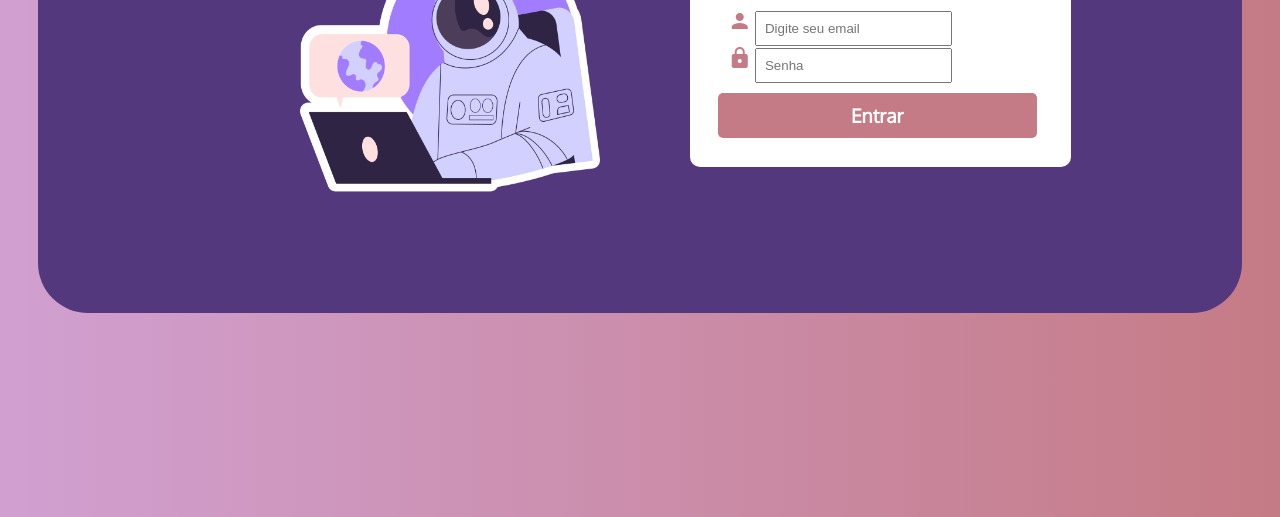
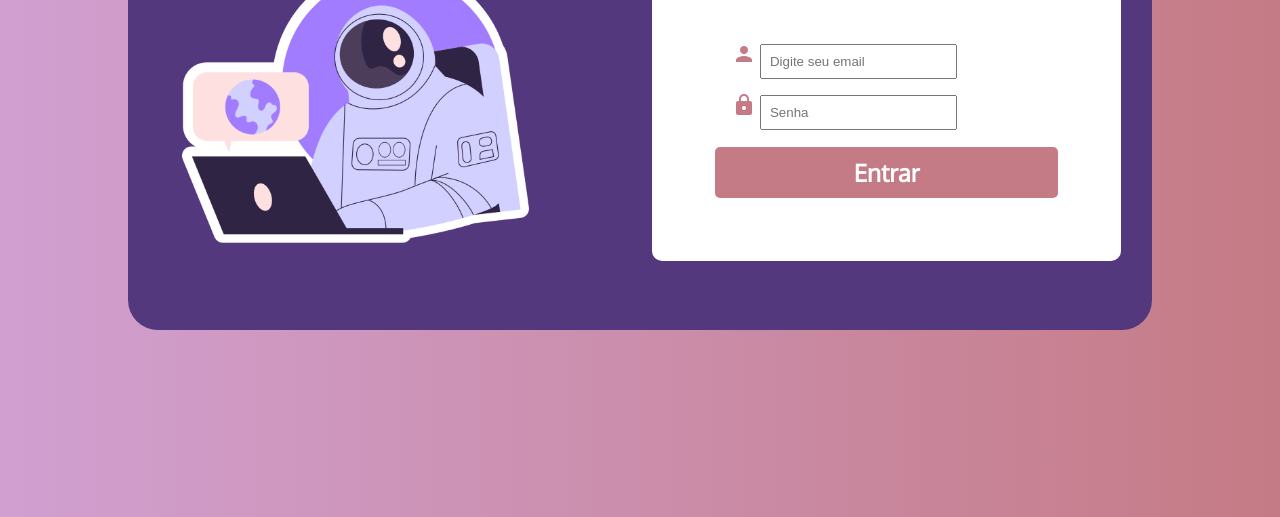
Before and after one commit to camilabsp/landingpage, a plain HTML site: page tela-login.html in a window 1280 px wide. Shown: the part 283-800 px from the top of the page. Drawn offline with Linux system fonts and the light colour scheme; a web font is replaced by a local one.

Commit message:
mediaquery-login

```diff
--- /dev/null
+++ b/estilo-login/mediaquery-login.css
@@ -0,0 +1,70 @@
+@charset "UTF-8";
+
+@media screen and(min-width:768px) and (max-width:1023px) {/*TABLET*/
+
+    .conteiner {
+        display: flex;
+        flex-direction: row;
+        justify-content: center;
+        align-items: center;
+        background-color: #53387e;
+        border-radius: 30px;
+        margin: 3%;
+        max-height: 100%;
+    }
+
+
+
+}
+
+@media screen and (min-width: 1024px) { /*DESKTOP*/
+
+    .conteiner {
+        display: flex;
+        flex-direction: row;
+        justify-content: center;
+        align-items: center;
+        background-color: #53387e;
+        border-radius: 30px;
+        margin: 10%;
+        max-height: 100%;
+    }
+
+    #formulario {
+        display: inline-block;
+        border-radius: 10px;
+        background-color:white;
+        margin-right: 3%;
+        padding: 2%;
+        max-width: 45%;
+    }
+
+    #formulario > h1 {
+        color:rgb(197, 123, 133);
+        text-align: center;
+    }
+
+    #email {
+        padding: 2%;
+        max-width: 100%;
+
+    }
+
+    #senha {
+        padding: 2%;
+        max-width: 100%;
+
+    }
+
+    #botao {
+        display: block;
+        padding: 10px;
+        margin-top: 10px;
+        background-color:rgb(197, 123, 133);
+        border-radius: 5px;
+        text-align: center;
+        font-size: 1.5em;
+        font-weight: bold;
+        max-width: 100%;
+    }
+}
--- a/estilo/style-login.css
+++ b/estilo-login/style-login.css
@@ -16,50 +16,57 @@ body {
 
 .conteiner {
     display: flex;
-    flex-direction: row;
+    flex-direction: column;
     justify-content: center;
     align-items: center;
     background-color: #53387e;
-    border-radius: 50px;
-    margin: 5% 3%;
-    height: 100%;
-    font-size: 0.8em;
+    border-radius: 30px;
+    margin: 5%;
+    max-height: 100%;
 }
 
 #texto {
     display: block;
     color: white;
     position: relative;
-    margin: 5%;
-    padding: 15px;
+    margin: 2%;
+    padding: 10px;
+}
+
+#texto > h1 {
     text-align: center;
+    font-size: 1.5em;
 }
 
 img{
-    display: block;
-    padding: 15px;
-    height: 320px;
-    width: 300px;
+    display: flex;
+    flex-direction: column;
+    justify-content: center;
+    align-items: center;
+    margin: 3%;
+    padding: 2%;
+    max-width: 75%;
+
 }
 
 #formulario {
-    display: block;
-    padding: 10px;
-    border-radius: 10px;
+    display: flex;
+    flex-direction: column;
+    border-radius: 0px 0px 10px 10px;
     background-color:white;
-    width: 30%;
-
+    padding: 3%;
+    max-width: 100%;
 }
 
 #formulario > h1 {
     color:rgb(197, 123, 133);
     text-align: center;
-    padding: 3%;
+    padding: 2%;
 }
 
 form {
-    margin: 5%;
-
+    margin: 7%;
+    padding: 3%;
 }
 
 #email {
@@ -68,7 +75,7 @@ form {
 
 #senha {
     display: inline-block;
-    padding-bottom: 10px;
+    padding-bottom: 9%;
 
 }
 
@@ -89,7 +96,7 @@ input {
     text-align: center;
     font-size: 1.5em;
     font-weight: bold;
-    width: 92%;
+    max-width: 100%;
 }
 
 a {
--- a/tela-login.html
+++ b/tela-login.html
@@ -5,7 +5,8 @@
     <meta http-equiv="X-UA-Compatible" content="IE=edge">
     <meta name="viewport" content="width=device-width, initial-scale=1.0">
     <link href="https://fonts.googleapis.com/icon?family=Material+Icons" rel="stylesheet">
-    <link rel="stylesheet" href="estilo/style-login.css">
+    <link rel="stylesheet" href="estilo-login/style-login.css">
+    <link rel="stylesheet" href="estilo-login/mediaquery-login.css">
     <title>Login</title>
 </head>
 <body>
```
